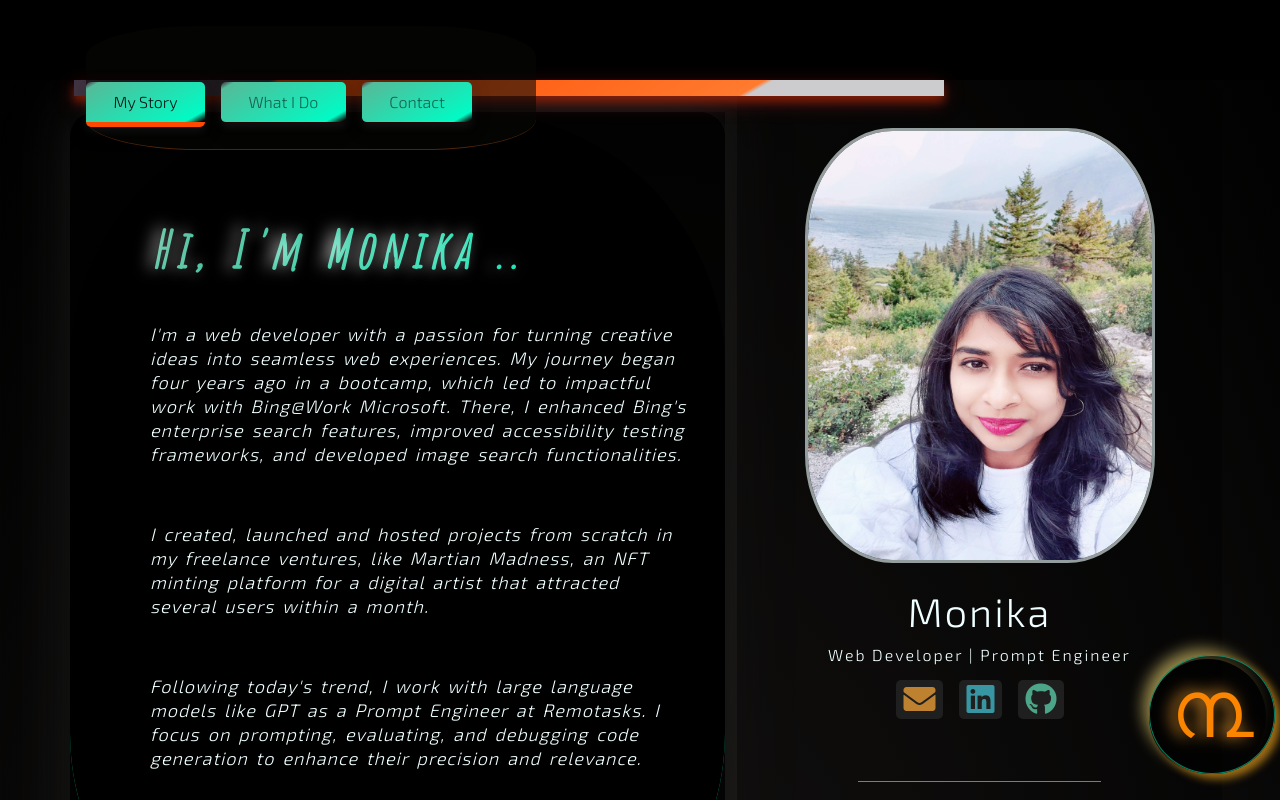
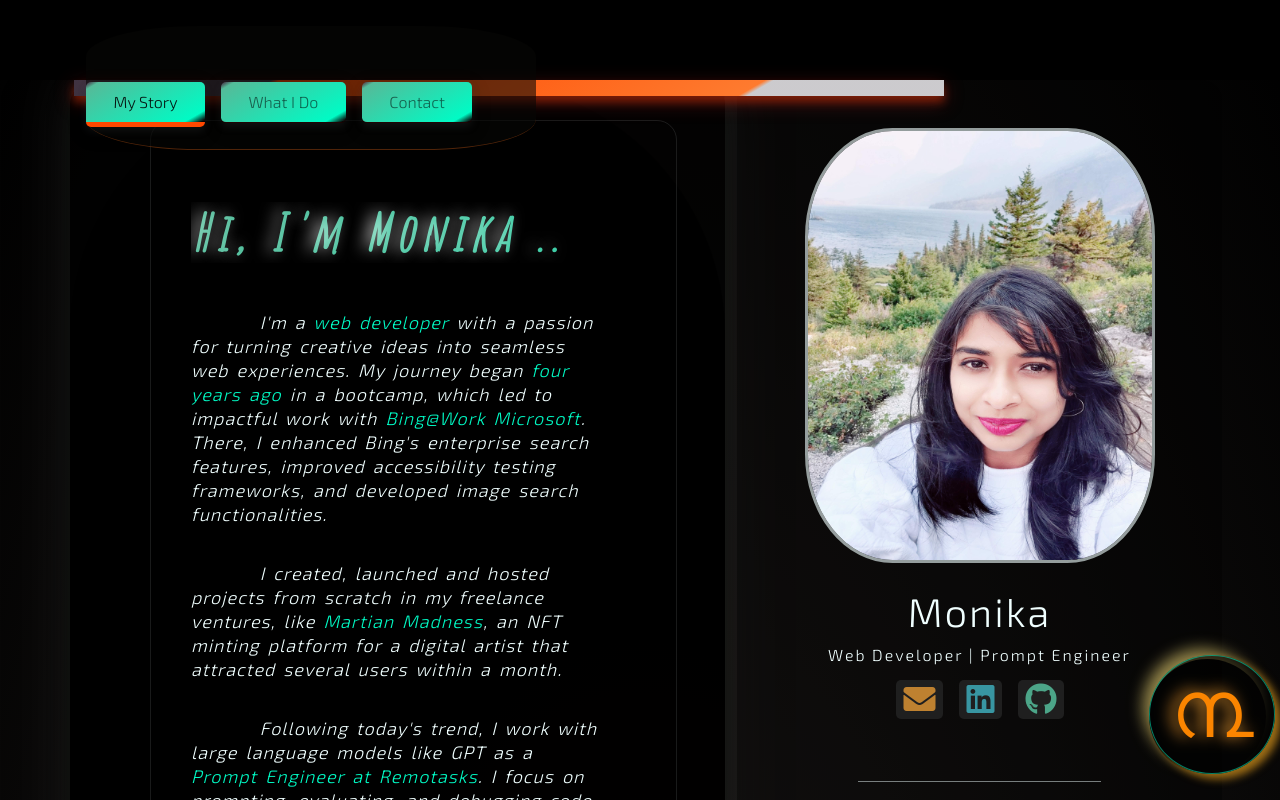
Before and after one commit to Monika-ch/Monika_Portfolio, a React (Create React App) app: page / in a window 1280 px wide. Shown: the top 800 px of the page. Built offline with nearby package versions, Linux system fonts and the light colour scheme.

Commit message:
renaming Content.css to MyStory.css and adding animation on story page

```diff
--- a/src/components/Home.js
+++ b/src/components/Home.js
@@ -8,7 +8,7 @@ import Contact from './Contact';
 import Footer from './Footer';
 import '../styled-components/Home.css';
 import '../styled-components/ContentContainer.css';
-import '../styled-components/Content.css';
+import '../styled-components/MyStory.css';
 
 const Home = () => {
   return (
--- a/src/components/MyStory.js
+++ b/src/components/MyStory.js
@@ -3,7 +3,7 @@ import React from 'react';
 import PatternMatch from './PatternMatch';
 import '../styled-components/Home.css';
 import '../styled-components/ContentContainer.css';
-import '../styled-components/Content.css';
+import '../styled-components/MyStory.css';
 
 const MyStory = () => {
   return (
@@ -12,16 +12,18 @@ const MyStory = () => {
       <div className='story-container'>
         <div className='about-me'>
           <div>
-            <h2>
-              Hi, I'm <span className='styleH1'> Monika</span> ..
-            </h2>
-            <p className='p1'>I'm a <span className='highlight-text'>web developer</span> with a passion for turning creative ideas into seamless web experiences. My journey began <span className='highlight-text'>four years ago</span> in a bootcamp, which led to impactful work with <span className='highlight-text'>Bing@Work Microsoft</span>. There, I enhanced Bing's enterprise search features, improved accessibility testing frameworks, and developed image search functionalities.</p>
+            <div className="about-me-border-box">
+              <h2 className='typewriter-text'>
+                Hi, I'm <span className='styleH1'> Monika</span> ..
+              </h2>
+              <p className='p1'><span className='opening-p-space'></span>I'm a <span className='highlight-text'>web developer</span> with a passion for turning creative ideas into seamless web experiences. My journey began <span className='highlight-text'>four years ago</span> in a bootcamp, which led to impactful work with <span className='highlight-text'>Bing@Work Microsoft</span>. There, I enhanced Bing's enterprise search features, improved accessibility testing frameworks, and developed image search functionalities.</p>
 
-            {/* <p className='p2'>In my freelance ventures, I created, launched and hosted projects from scratch, like Martian Madness—a responsive web app that attracted over 700 users within a month through NFT minting.</p> */}
+              {/* <p className='p2'>In my freelance ventures, I created, launched and hosted projects from scratch, like Martian Madness—a responsive web app that attracted over 700 users within a month through NFT minting.</p> */}
 
-            <p className='p2'>I created, launched and hosted projects from scratch in my freelance ventures, like <span className='highlight-text'>Martian Madness</span>, an NFT minting platform for a digital artist that attracted several users within a month.</p>
+              <p className='p2'><span className='opening-p-space'></span>I created, launched and hosted projects from scratch in my freelance ventures, like <span className='highlight-text'>Martian Madness</span>, an NFT minting platform for a digital artist that attracted several users within a month.</p>
 
-            <p className='p3'>Following today's trend, I work with large language models like GPT as a <span className='highlight-text'>Prompt Engineer at Remotasks</span>. I focus on prompting, evaluating, and debugging code generation to enhance their precision and relevance.</p>
+              <p className='p3'><span className='opening-p-space'></span>Following today's trend, I work with large language models like GPT as a <span className='highlight-text'>Prompt Engineer at Remotasks</span>. I focus on prompting, evaluating, and debugging code generation to enhance their precision and relevance.</p>
+            </div>
           </div>
         </div>
         <div className='future-goals'>
--- a/src/styled-components/Content.css
+++ b/src/styled-components/MyStory.css
@@ -20,7 +20,6 @@
 
 #story .story-container {
   box-shadow: 1px -6px 58px 0 rgba(44, 44, 44, 0.548), 0 6px 20px 0 rgba(0, 7, 1, 0.774);
-  margin-top: 2rem;
   font-size: 18px;
   /*background-color: rgba(10, 0, 0, 0.65);
   */
@@ -58,13 +57,14 @@
 }
 
 #story .about-me>div {
-  padding-top: 3.5rem;
+  padding-top: 2.5rem;
   padding-bottom: 10rem;
   border-bottom: 1px solid orange;
+  padding-right: 1rem;
 }
 
 #story h2 {
-  margin-top: 1em;
+  margin-top: .8em;
   margin-bottom: .81em;
   font-size: 3.2rem;
   font-weight: 700;
@@ -89,12 +89,31 @@
   -webkit-text-fill-color: transparent;
 }
 
+#story .about-me-border-box {
+  padding: 2.5rem;
+  padding: 2.5rem 4.5rem 1rem 2.5rem;
+  border: 1px solid rgba(240, 255, 255, 0.1);
+  border-radius: 20px;
+  -webkit-border-radius: 20px;
+  -moz-border-radius: 20px;
+  -ms-border-radius: 20px;
+  -o-border-radius: 20px;
+}
+
 #story p {
-  margin-bottom: 3.5rem;
+  margin-bottom: 2.2rem;
+}
+
+#story p .opening-p-space {
+  margin-left: 4.3rem;
 }
 
 #story p:hover {
   color: #c6ebe0;
+}
+
+#story p .highlight-text {
+  color: #00fbc5;
 }
 
 #story p:hover .highlight-text {
@@ -126,3 +145,54 @@
   border-radius: 150px 10px;
 
 }
+
+/* Typewriter effect for intro text */
+@keyframes typewriter {
+  from {
+    width: 0;
+  }
+
+  to {
+    width: 100vw;
+  }
+}
+
+@keyframes blinkCursor {
+
+  from,
+  to {
+    border-color: transparent;
+  }
+
+  50% {
+    border-color: rgb(255, 72, 0);
+  }
+}
+
+#story h2 {
+  display: inline-block;
+  overflow: hidden;
+  border-right: 3px solid rgb(255, 72, 0);
+  /*Cursoreffect*/
+  white-space: nowrap;
+  width: 0;
+  animation: typewriter 500ms steps(10) 250ms forwards, blinkCursor 500ms step-end infinite;
+  -webkit-animation: typewriter 500ms steps(10) 250ms forwards, blinkCursor 500ms step-end infinite;
+}
+
+/* Fade-in effect for about me paragraph */
+@keyframes fadeIn {
+  from {
+    opacity: 0;
+  }
+
+  to {
+    opacity: 1;
+  }
+}
+
+.about-me-border-box p {
+  opacity: 0;
+  animation: fadeIn 1s ease-in 300ms forwards;
+  -webkit-animation: fadeIn 1s ease-in 300ms forwards;
+}
```
